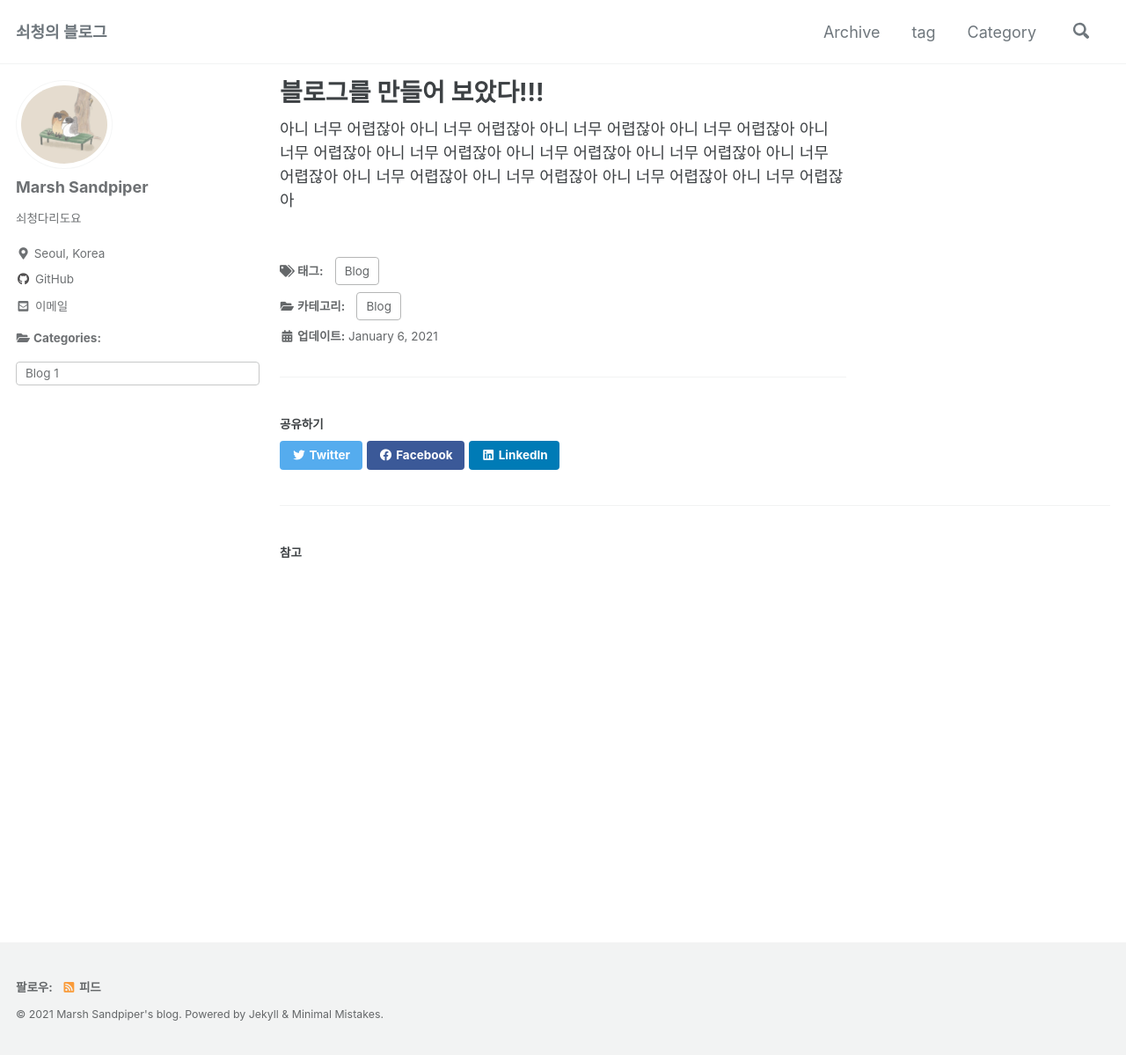
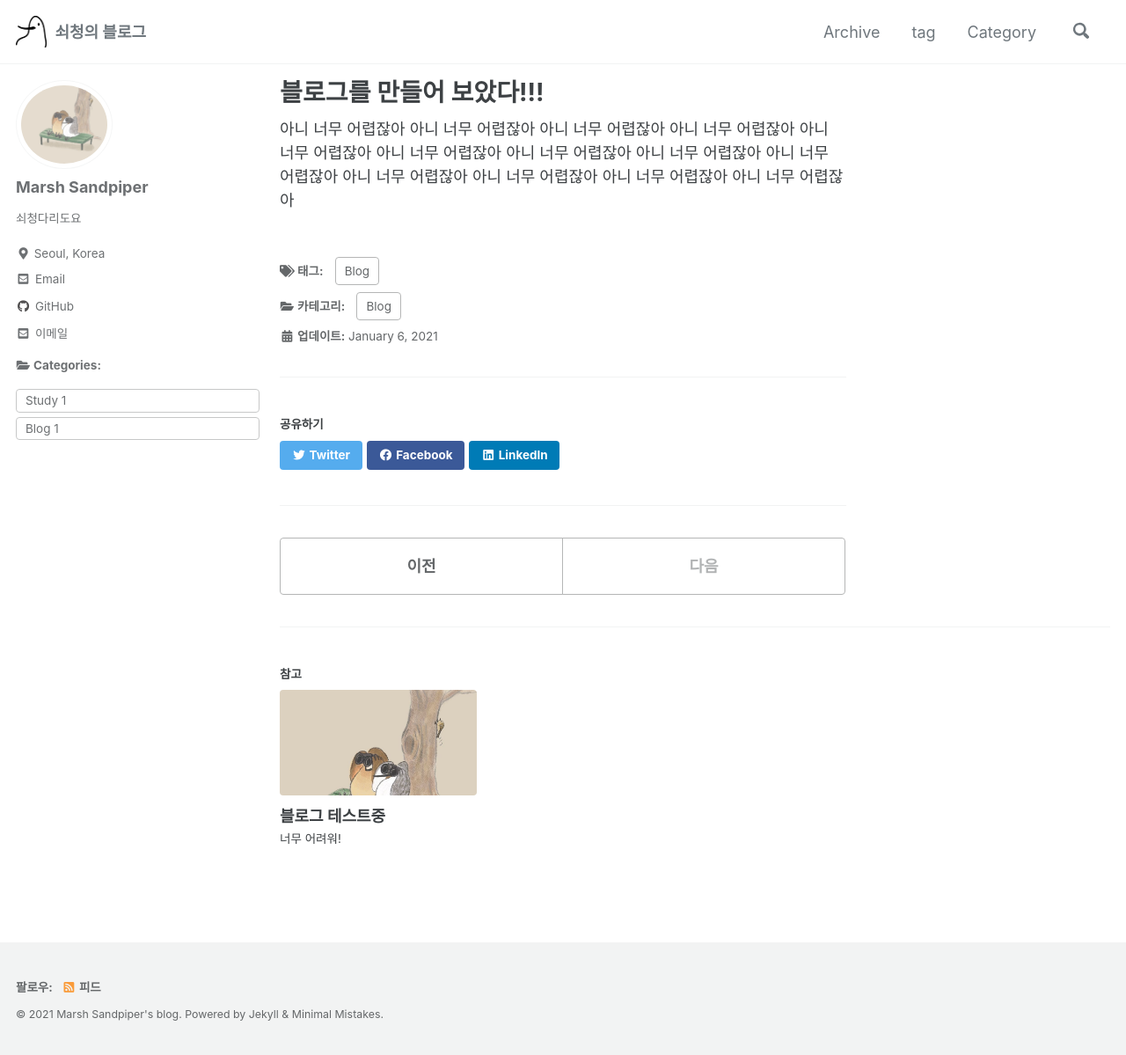
Before and after one commit to Jeong-yeon-Lee/Jeong-yeon-Lee.github.io, a Jekyll site: the page built from _posts/2021-01-06-블로그를 만들었다!.markdown, in a window 1280 px wide and 1199 px high. Shown: the whole window at 88% size. Built offline with Jekyll 4.4.1, drawn with Linux system fonts in a browser that asks for light colours; cached includes are drawn as plain includes; some of the changed lines change nothing that is shown.

Commit message:
category test

```diff
--- a/_config.yml
+++ b/_config.yml
@@ -25,7 +25,7 @@ url: "https://jeong-yeon-lee.github.io"
 baseurl: # the subpath of your site, e.g. "/blog"
 repository: "https://github.com/Jeong-yeon-Lee/Jeong-yeon-Lee.github.io/tree/main"
 teaser: "/assets/images/profile.jpg"
-logo: # path of logo image to display in the masthead, e.g. "/assets/images/88x88.png"
+logo: "/assets/images/sandpiper.png"
 masthead_title: # overrides the website title displayed in the masthead, use " " for no title
 # breadcrumbs            : false # true, false (default)
 words_per_minute: 200
@@ -100,7 +100,7 @@ author:
   links:
     - label: "Email"
       icon: "fas fa-fw fa-envelope-square"
-      # url: "mailto:your.name@email.com"
+      url: "0906ljy@gmail.com"
     - label: "Website"
       icon: "fas fa-fw fa-link"
       # url: "https://your-website.com"
--- /dev/null
+++ b/_posts/2021-01-06-blog-test.markdown
@@ -0,0 +1,46 @@
+---
+title: "블로그 테스트중"
+excerpt: "너무 어려워!"
+
+categories:
+  - Study
+tags:
+  - design
+---
+
+누구를 위해 누군가
+기도하고 있나 봐
+
+숨죽여 쓴 사랑시가
+낮게 들리는 듯해
+
+너에게로 선명히 날아가
+늦지 않게 자리에 닿기를
+
+I’ll be there 홀로 걷는 너의 뒤에
+Singing till the end 그치지 않을 이 노래
+아주 잠시만 귀 기울여 봐
+유난히 긴 밤을 걷는 널 위해 부를게
+
+또 한 번 너의 세상에
+별이 지고 있나 봐
+
+숨죽여 삼킨 눈물이
+여기 흐르는 듯해
+
+할 말을 잃어 고요한 마음에
+기억처럼 들려오는 목소리
+
+I’ll be there 홀로 걷는 너의 뒤에
+Singing till the end 그치지 않을 이 노래
+아주 커다란 숨을 쉬어 봐
+소리 내 우는 법을 잊은 널 위해 부를게
+
+(다시 걸어갈 수 있도록)
+부를게
+(다시 사랑할 수 있도록)
+
+Here i am 지켜봐 나를, 난 절대
+Singing till the end 멈추지 않아 이 노래
+너의 긴 밤이 끝나는 그날
+고개를 들어 바라본 그곳에 있을게
```
Also changed, not shown: _pages/category-archive.md (added), assets/images/sandpiper.png (added).
